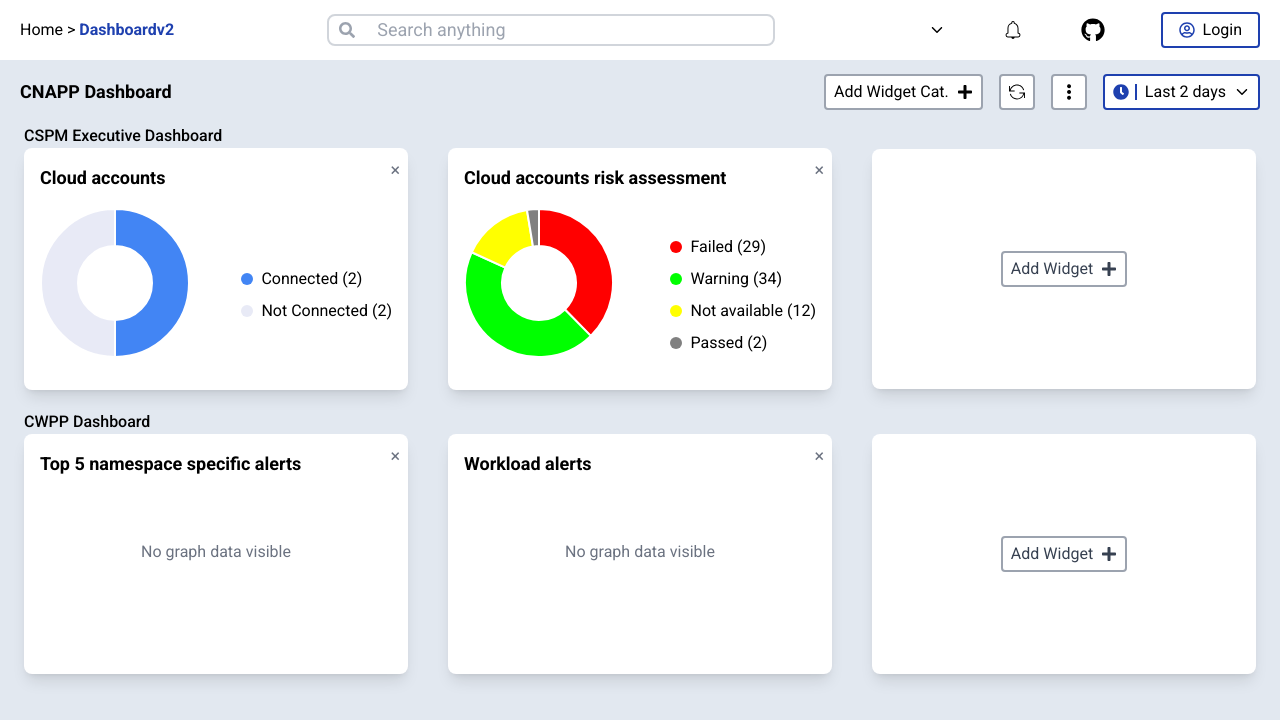
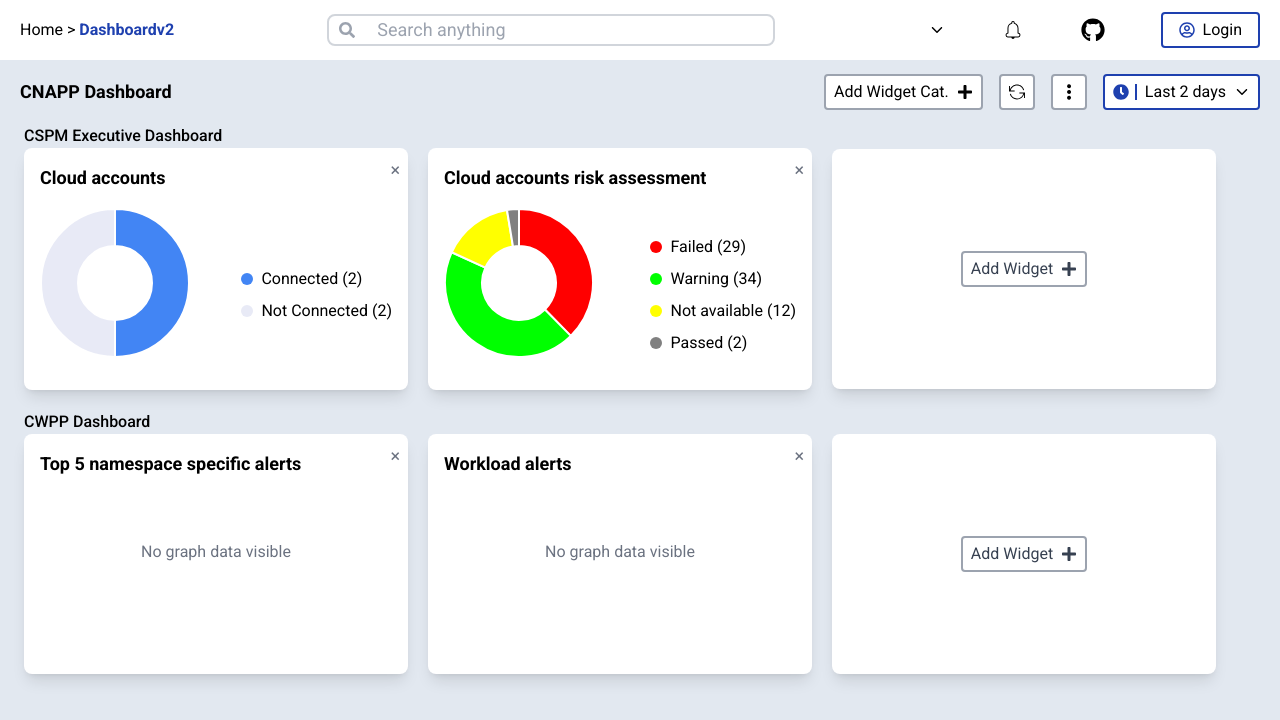
Before and after one commit to shivPratap007/assignment-01, a React (Vite) app: page / in a window 1280 px wide. Shown: the top 720 px of the page. Built offline with nearby package versions, Linux system fonts and the light colour scheme.

Commit message:
Refactor

```diff
--- a/src/components/CircularRow.tsx
+++ b/src/components/CircularRow.tsx
@@ -13,7 +13,7 @@ export default function CircularRow({ rowData }: { rowData: TrowData }) {
       <div>
         <h2 className="font-medium">{rowData.widgetRowTitle}</h2>
       </div>
-      <div className="flex flex-wrap items-center gap-5 align-middle justify-between">
+      <div className="flex flex-wrap items-center gap-5 align-middle md:justify-start justify-center">
         {rowData.cards.map((card) => (
           <Cards
             key={card.id}
```
